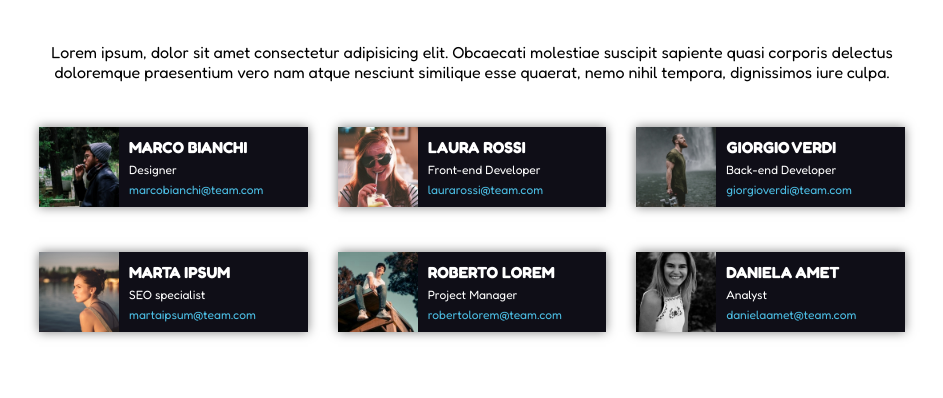
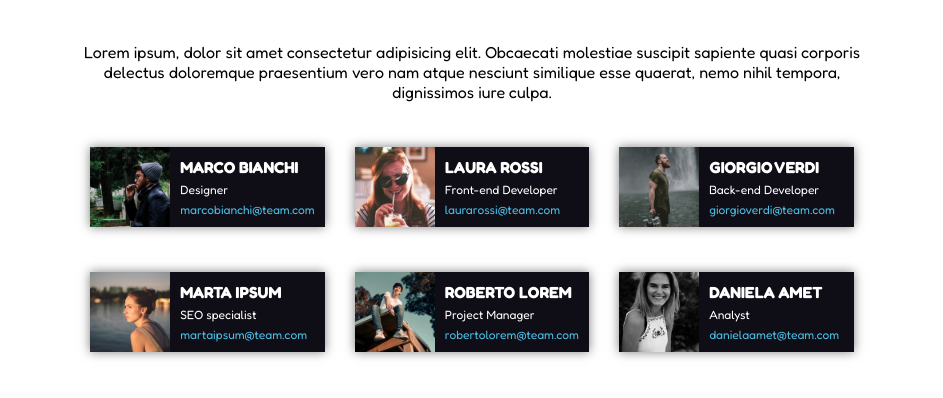
Before and after one commit to Neo-Machina/html-css-float-cards, a plain HTML site: page index.html in a window 1280 px wide. Shown: the part 72-470 px from the top of the page, without its empty margins (168-1111 px from the left). Drawn offline with Linux system fonts and the light colour scheme.

Commit message:
container width changed

```diff
--- a/css/style.css
+++ b/css/style.css
@@ -11,7 +11,7 @@ body {
 }
 
 .container {
-    width: 70%;
+    width: 62%;
     margin: auto;
 }
 
```
